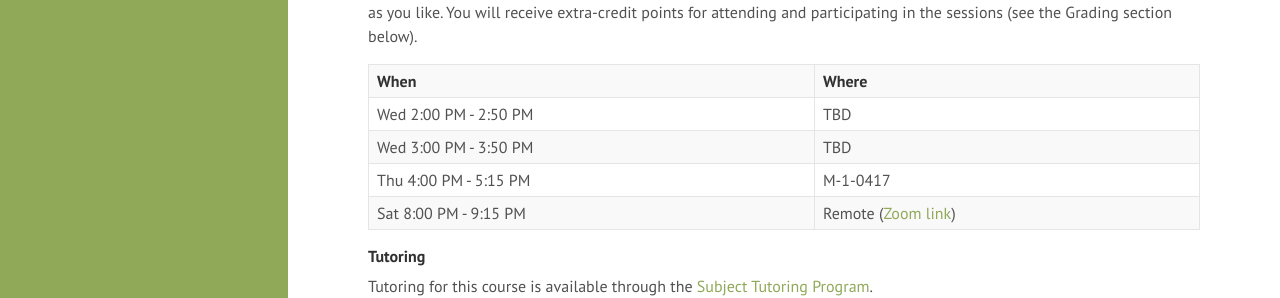
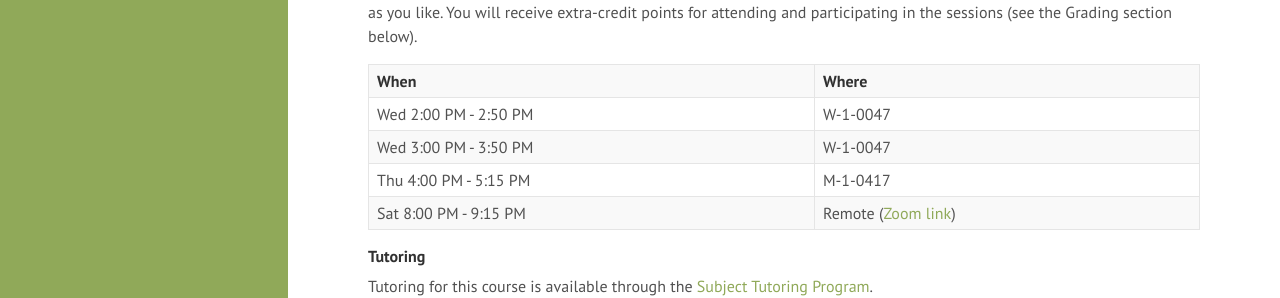
Before and after one commit to swamiiyer/swamiiyer.github.io, a Jekyll site: the page built from _pages/cs210/course_info.md, in a window 1280 px wide and 900 px high, scrolled down 1457 px. Shown: the part 156-454 px from the top of the window. Built offline with Jekyll 4.4.1, drawn with Linux system fonts in a browser that asks for light colours.

Commit message:
SI room info

```diff
--- a/_pages/cs210/course_info.md
+++ b/_pages/cs210/course_info.md
@@ -44,8 +44,8 @@ Starting from the second week, there will be a discussion every week. The focus
 As part of the College of Science and Mathematics Freshman Success Program, supplemental instruction (SI) is available to all CS110 students free of charge. The SI sessions will also start from the second week. The focus of the sessions for a particular week will be the material covered in class during the previous week. The SI leader will walk you through the relevant lecture notes and solve problems. In addition, the SI leader will answer any specific questions you may have about the current project assignment, or the course material in general. The SI sessions are optional, but highly recommended, especially if you feel like you are falling behind in the course. You may attend as few or as many sessions as you like. You will receive extra-credit points for attending and participating in the sessions (see the Grading section below).
 
 | **When** | **Where** |
-| Wed 2:00 PM - 2:50 PM | TBD |
-| Wed 3:00 PM - 3:50 PM | TBD |
+| Wed 2:00 PM - 2:50 PM | W-1-0047 |
+| Wed 3:00 PM - 3:50 PM | W-1-0047 |
 | Thu 4:00 PM - 5:15 PM | M-1-0417 |
 | Sat 8:00 PM - 9:15 PM | Remote ([Zoom link](https://umassboston.zoom.us/my/lucasgustafson)) |
 
```
